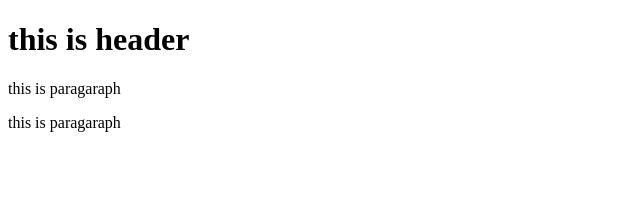
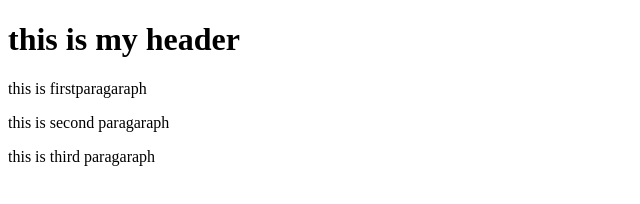
Before and after one commit to subeeshms/git-test, a website: page index.html in a window 1280 px wide. Shown: the whole page, without its empty margins (0-640 px from the left). Drawn offline with Linux system fonts and the light colour scheme.

Commit message:
fourth commit

```diff
--- a/index.html
+++ b/index.html
@@ -6,8 +6,9 @@
 </head>
 
 <body>
-    <h1>this is header</h1>
-    <p>this is paragaraph</p>
-    <p>this is paragaraph</p>
+    <h1>this is my header</h1>
+    <p>this is firstparagaraph</p>
+    <p>this is  second paragaraph</p>
+    <p>this is  third paragaraph</p>
 </body>
 </html>
```
Also changed, not shown: package.json (added, +24 -0 lines), 2 other files.
